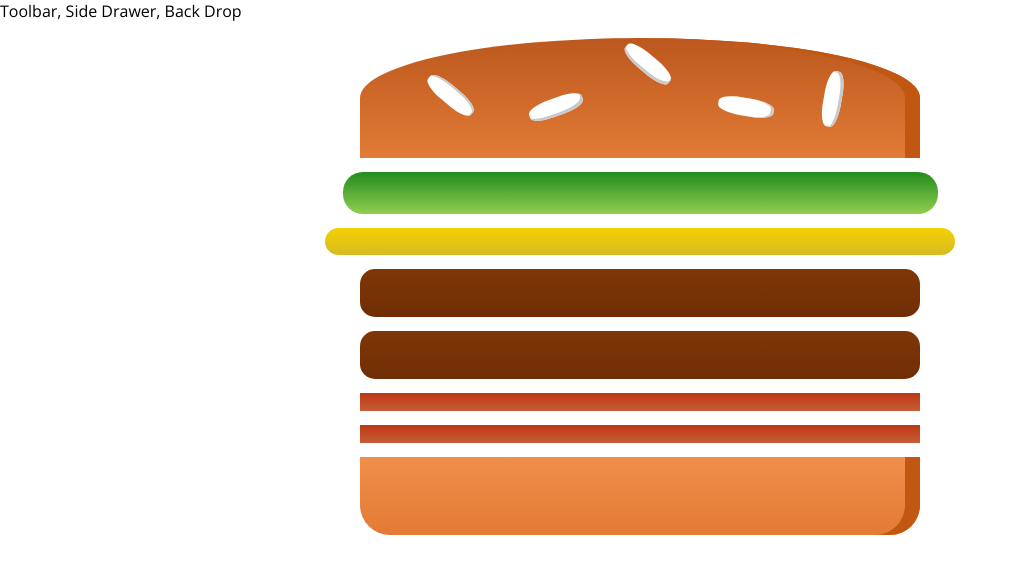
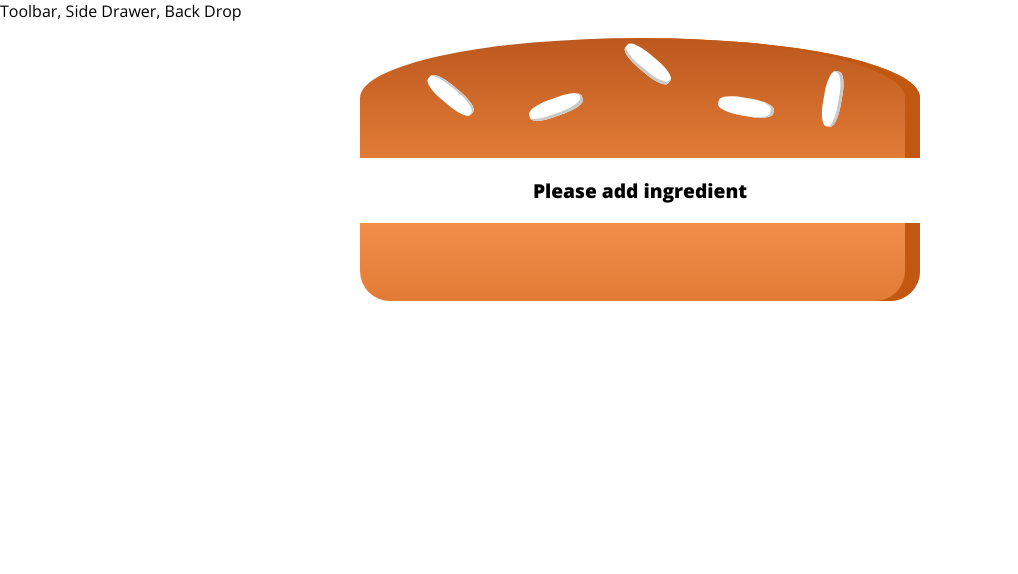
Before and after one commit to Ismaeeling/Burger-app, a React app: page / in a window 1280 px wide. Shown: the top 574 px of the page, without its empty margins (0-1018 px from the left). Built offline with nearby package versions, Linux system fonts and the light colour scheme.

Commit message:
Added reduce function

```diff
--- a/src/Components/Burger/Burger.js
+++ b/src/Components/Burger/Burger.js
@@ -3,20 +3,23 @@ import classes from './Burger.css'
 import BurgerIngredient from './BurgerIngredient/BurgerIngredient';
 
 const burger = (props) =>{
-    // const TreansformedeIngredients = Object.keys(props.ingredients)
-    // .map(ingredient => {
-    //     return [...Array(props.ingredients[ingredient])].map((_, i) =>{
-    //         return <BurgerIngredient key={ingredient + i} type={ingredient}/>
-    //     })
-    // })
+    let transformedeIngredients = Object.keys(props.ingredients)
+    .map(ingredient => {
+        return [...Array(props.ingredients[ingredient])].map((_, i) =>{
+            return <BurgerIngredient key={ingredient + i} type={ingredient}/>
+        })
+    }).reduce((arr, el)=>{
+        return arr.concat(el)
+    },[]);
+
+    if(transformedeIngredients.length === 0){
+        transformedeIngredients = <p>Please add ingredient</p>
+    }
+
     return(
         <div className={classes.Burger}>
             <BurgerIngredient type="bread-top"/>
-            {Object.keys(props.ingredients).map(ingredient =>{
-                return [...Array(props.ingredients[ingredient])].map((_, i) =>{
-                    return <BurgerIngredient key={ingredient + i} type={ingredient} />
-                })
-            })}
+            {transformedeIngredients}
             <BurgerIngredient type="bread-bottom"/>
         </div>
 
--- a/src/Containers/BurgerBuilder/BurgerBuilder.js
+++ b/src/Containers/BurgerBuilder/BurgerBuilder.js
@@ -5,10 +5,10 @@ import Burger from '../../Components/Burger/Burger'
 class BurgerBuilder extends Component{
     state = {
         ingredients : {
-            salad: 1,
-            cheese: 1,
-            meat: 2,
-            bacon:2
+            salad: 0,
+            cheese: 0,
+            meat: 0,
+            bacon:0
         }
     }
     render(){
```
